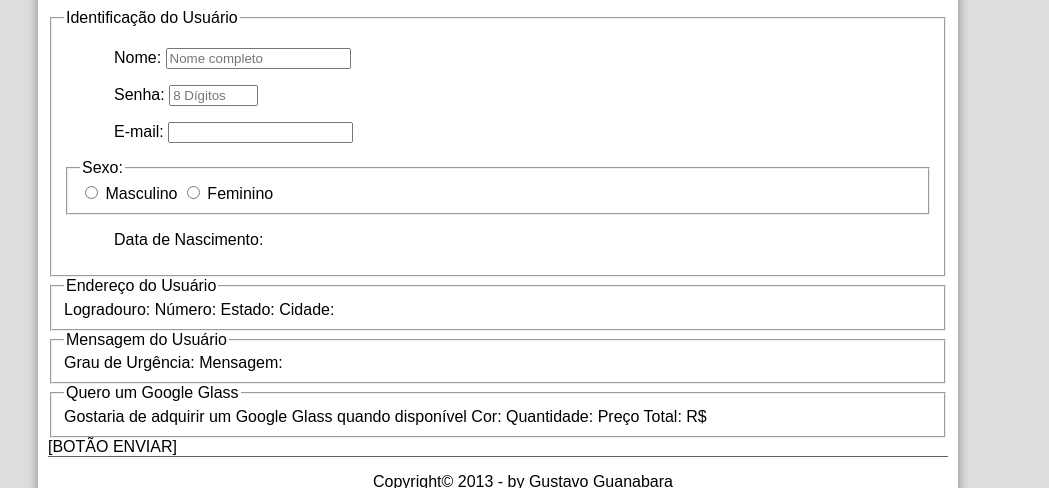
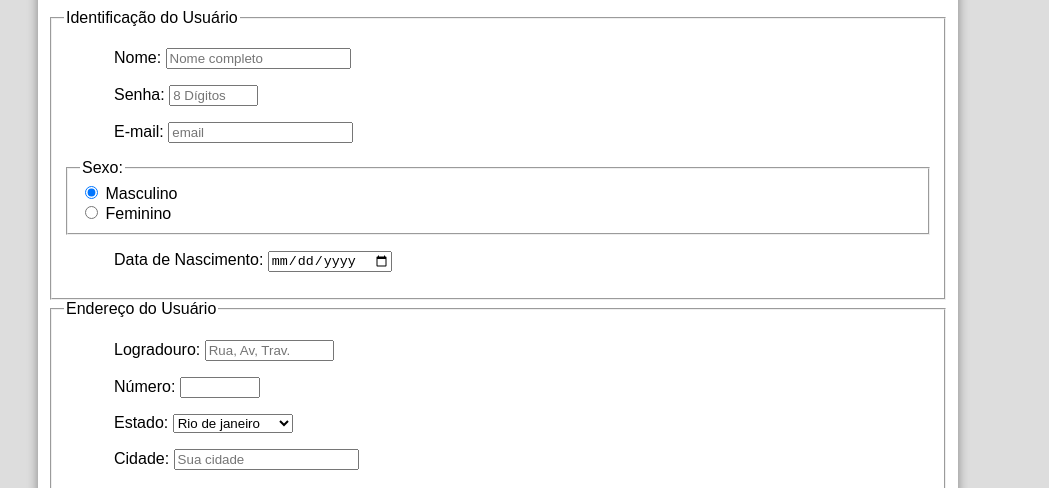
Before and after one commit to Ednardo-Paz/Site-tec, a plain HTML site: page curso-html5-pacote01/projeto-glass-html5/fale-conosco.html in a window 1280 px wide. Shown: the part 305-793 px from the top of the page, without its empty margins (142-1191 px from the left). Drawn offline with Linux system fonts and the light colour scheme.

Commit message:
Configurando formulário.
Nessa aula aprendemos a usar tags para melhor visualizar  o formulário.

```diff
--- a/curso-html5-pacote01/projeto-glass-html5/fale-conosco.html
+++ b/curso-html5-pacote01/projeto-glass-html5/fale-conosco.html
@@ -58,36 +58,57 @@
 
 
 
-                <form action="">
+                <form method="POST" id="fContato" action="eds_paz@homail.com">
                     <fieldset id="usuario">
                         <legend> Identificação do Usuário</legend>
 
-                        <p> Nome: <input type="text" name="tNome" size="20" placeholder="Nome completo" maxlength="30 p" id="cNome "> </p>
+                        <p> Nome: <input type="text" name="tNome" size="20" placeholder="Nome completo" maxlength="30 p"
+                                id="cNome "> </p>
 
-                        <p> Senha: <input type="password" name="tsenha" size="8" maxlength="8" id="csenha" placeholder="8 Dígitos">  </p>
+                        <p> Senha: <input type="password" name="tsenha" size="8" maxlength="8" id="csenha"
+                                placeholder="8 Dígitos"> </p>
 
-                        <p> E-mail: <input type="email" name="tMail" id="cMail" size="20" maxlength="40"> </p>
+                        <p> E-mail: <input type="email" name="tMail" id="cMail" size="20" placeholder="email"
+                                maxlength="40"> </p>
 
                         <fieldset id="sexo">
                             <legend> Sexo:</legend>
-                            <input type="radio" name="tSexo" id="cMasc"> Masculino
-                             <input type="radio" name="tSexo" id="tfem"> Feminino
+                            <input type="radio" name="tSexo" id="cMasc" checked> <Label for="cMasc"  >Masculino</Label> <br>
+
+                            <input type="radio" name="tSexo" id="cfem"> <LAbel for="cfem" >Feminino</LAbel>
                         </fieldset>
-                       <P> Data de Nascimento:</P>
+                        <P> Data de Nascimento: <input type="date" name="tNasc" id="c"> </P>
                     </fieldset>
 
                     <fieldset id="endereco">
                         <legend> Endereço do Usuário</legend>
-                        Logradouro:
-                        Número:
-                        Estado:
-                        Cidade:
+                        <p>Logradouro: <input type="text" name="tRua " id="CRua" size="13" maxlength="80" placeholder="Rua, Av, Trav." > </p>
+                        <p>Número: <input type="number" name="tNum" id="cNum" min="0" max="99999"> </p>
+                        <p>Estado:
+                        <select name="tEst" id="cEst">
+                           <optgroup label="Região Sudeste"> <option selected value="RJ">Rio de janeiro</option>
+                            <option value="SP">São Paulo</option>
+                            <option value="MG">Minas Gerais</option></optgroup>
+                        <optgroup label="Região Sul">
+                            <option value="PR">Paraná</option>
+                        </optgroup>
+
+                        </select></p>
+                        <p>Cidade:
+                            <input type="text" name="tCid" id="cCid" maxlength="40" size="20" placeholder="Sua cidade" list="cidades">
+                        </p>
+                        <datalist id="cidades">
+                            <option value="Rio de Janeiro"></option>
+                            <option value="Nova Iguaçu"></option>
+                            <option value="Niteroi"></option>
+                            <option value="Belford Roxo"></option>
+                        </datalist>
                     </fieldset>
 
                     <fieldset id="mensagem">
                         <legend> Mensagem do Usuário</legend>
-                        Grau de Urgência:
-                        Mensagem:
+                        <p>Grau de Urgência: Min <input type="range" name="tUeg" id="cUrg" min="0" max="10" step="2">Máx</p>
+                        <p>Mensagem: <textarea name="tMsg" id="cMsg" cols="45" rows="10" placeholder="Deixe sua mensagem"></textarea></p>
                     </fieldset>
 
                     <fieldset id="pedido">
```
